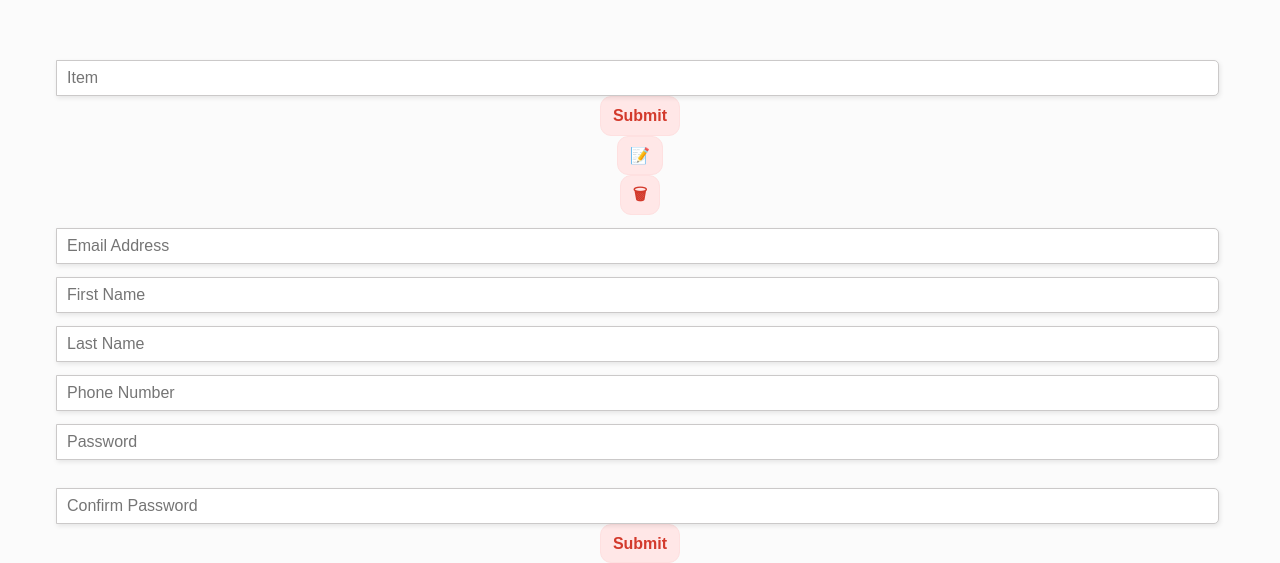
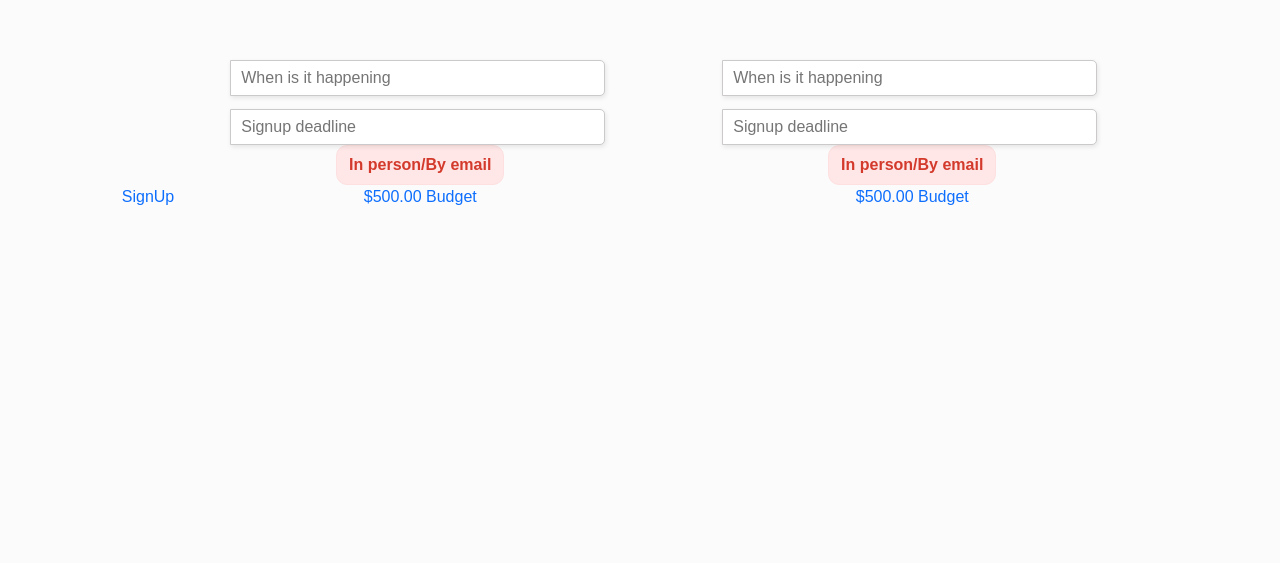
Before and after one commit to ChloeCCPeng/Phase-4-project-secret-santa, a React (Create React App) app in the folder client/: page / in a window 1280 px wide. Shown: the part 1067-1630 px from the top of the page. After the commit the page ends 1292 px from the top, so only its background shows below. Built offline with nearby package versions, Linux system fonts and the light colour scheme; no server answers; a web font is replaced by a local one.

Commit message:
display all nav on home

```diff
--- a/client/public/index.html
+++ b/client/public/index.html
@@ -36,6 +36,10 @@
   <body>
     <noscript>You need to enable JavaScript to run this app.</noscript>
     <div id="root"></div>
+    <!-- <nav>
+      <a href="../src/./components/signup">SignUp</a> |
+      <a href="../src/./components/event">E</a> |
+    </nav> -->
     <!--
       This HTML file is a template.
       If you open it directly in the browser, you will see an empty page.
--- a/client/src/components/Home.js
+++ b/client/src/components/Home.js
@@ -13,18 +13,17 @@ function Home() {
   return (
 
     <div>
-        {/* <Nav /> */}
       <h2 id="Secret-Santa">Secret Santa</h2>
       <img id="Secret-Santa-image" src="https://woodsboroworld.com/wp-content/uploads/2021/03/secret-santa-claus-invitation-background-standing-blank-sign-showing-big-blank-sign_209425-431.jpg" alt="Secret Santa" />
       <NavLink exact to="/SignUp">
         <button type="button">Start Secret Santa!</button>
       </NavLink>
-
+      <Nav />
 
       {/* <OnlineStore />
       <Event /> */}
 
-      <SignUp />
+      {/* <SignUp /> */}
       {/* <Invite /> */}
     </div>
   )
--- a/client/src/components/Nav.js
+++ b/client/src/components/Nav.js
@@ -3,27 +3,33 @@ import { NavLink } from "react-router-dom";
 import SignUp from "./SignUp";
 import Event from "./Event";
 // import Invite from "./Event";
-import RSVP from "./RSVP";
+import RSVP from "./Event";
 
 
 function Nav() {
   return (
     <div>
-      <NavLink exact to="/signup">
+      {/* <NavLink exact to="/signup">
         <SignUp />
       </NavLink>
       <NavLink exact to="/event">
         <Event />
       </NavLink>
-      {/* <NavLink exact to="/invite">
+      <NavLink exact to="/invite">
         <Invite />
+      </NavLink>
+      <NavLink exact to="/RSVP">
+          <RSVP />
       </NavLink> */}
+      <NavLink exact to="./SignUp">
+        SignUp
+      </NavLink>
+      <NavLink exact to="/event">
+        <Event />
+      </NavLink>
       <NavLink exact to="/RSVP">
           <RSVP />
       </NavLink>
-      {/* <NavLink exact to="/onlineStore">
-          <
-      </NavLink> */}
     </div>
   )
 }
```
Also changed, not shown: 1 other file (tests, documents, lock files or other folders).
